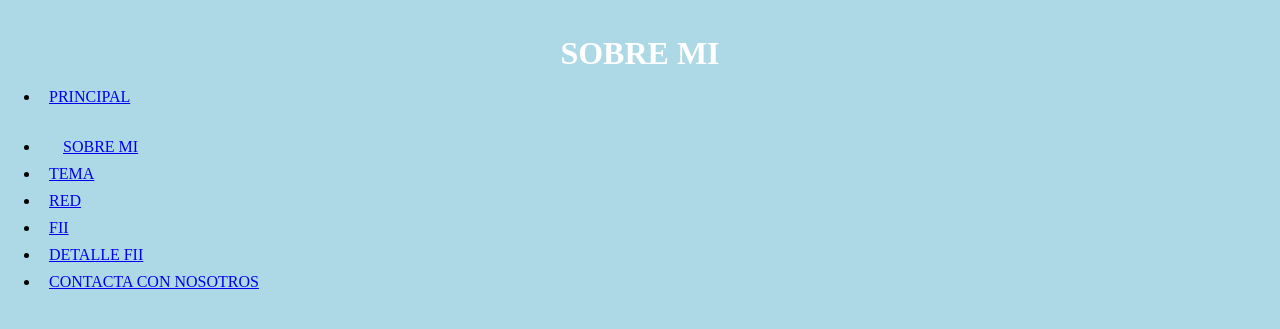
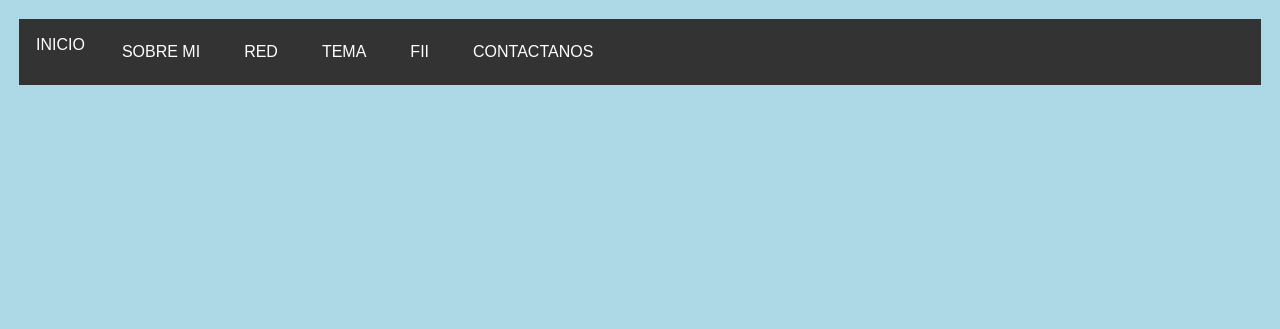
Before and after one commit to Anita0915/webfundamentos_Ana.github.io, a plain HTML site: page Partes/Sobre mi.html in a window 1280 px wide. Drawn offline with Linux system fonts and the light colour scheme; files that its build step writes are made by us from their sources.

Commit message:
Update Sobre mi.html

```diff
--- a/Partes/Sobre mi.html
+++ b/Partes/Sobre mi.html
@@ -2,20 +2,28 @@
 <html >
 <head>
 <title>Conóceme más</title>
-<link href="css/style.css" rel="stylesheet"/>
+<link href="../Css/style.css" rel="stylesheet"/>
 </head>
 <body>
-    <div id="wrapper">
-    <div id="branding">
-    <h1>SOBRE MI</h1>
-        <ul class="topNav">
-            <li><a href="../index.html">PRINCIPAL</li>
-            <li><a href="../Partes/Sobre mi.html">SOBRE MI</a></li>
-            <li><a href="../Partes/Tema.html">TEMA</a></li>
-            <li><a href="../Partes/Red.html">RED</a></li>
-            <li><a href="../Partes/FII.html">FII</a></li>
-            <li><a href="Partes/detalle FII.html">DETALLE FII</a></li>
-            <li><a href="../Partes/Contactanos.html">CONTACTA CON NOSOTROS</a></li>
-        </ul><br class="clear" />
-
+    <div class="navbar">
+        <a href="../index.html">INICIO</a>
+        <div class="subnav">
+          <a href="../Partes/Sobre mi.html">SOBRE MI </a>
+        </div>
+        <div class="subnav">
+          <a href="../Partes/Red.html">RED </a>
+        </div>
+        <div class="subnav">
+          <a href="../Partes/Tema.html">TEMA</a>
+        </div>
+        <div class="subnav">
+          <a href="../Partes/FII.html">FII </a>
+          <div class="subnav-content">
+            <a href="../Partes/detalle FII.html">DETALLE</a>
+          </div>
+        </div>
+        <div class="subnav">
+          <a href="../Partes/Contactanos.html">CONTACTANOS</a>
+        </div>
+      </div>
 </body>
```
